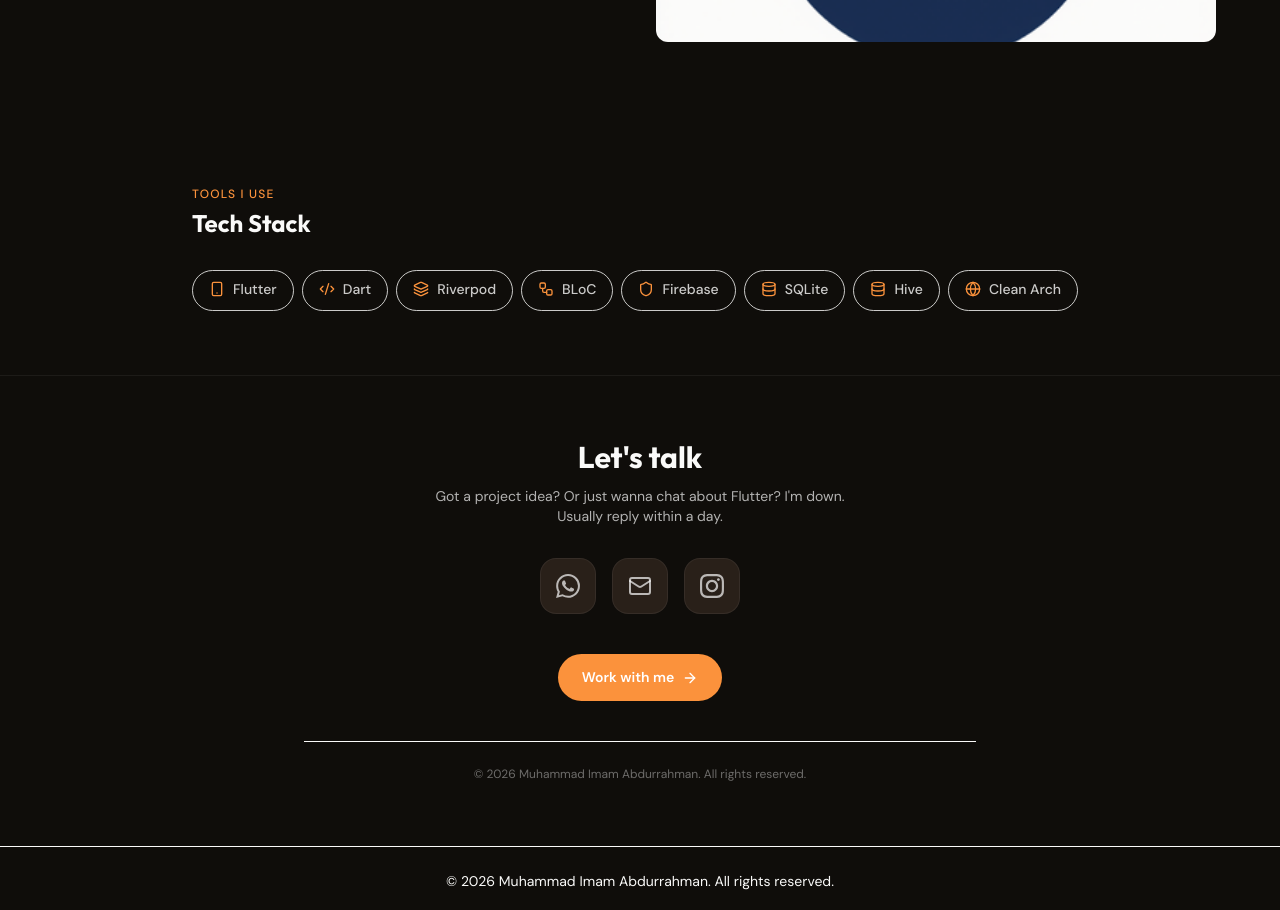
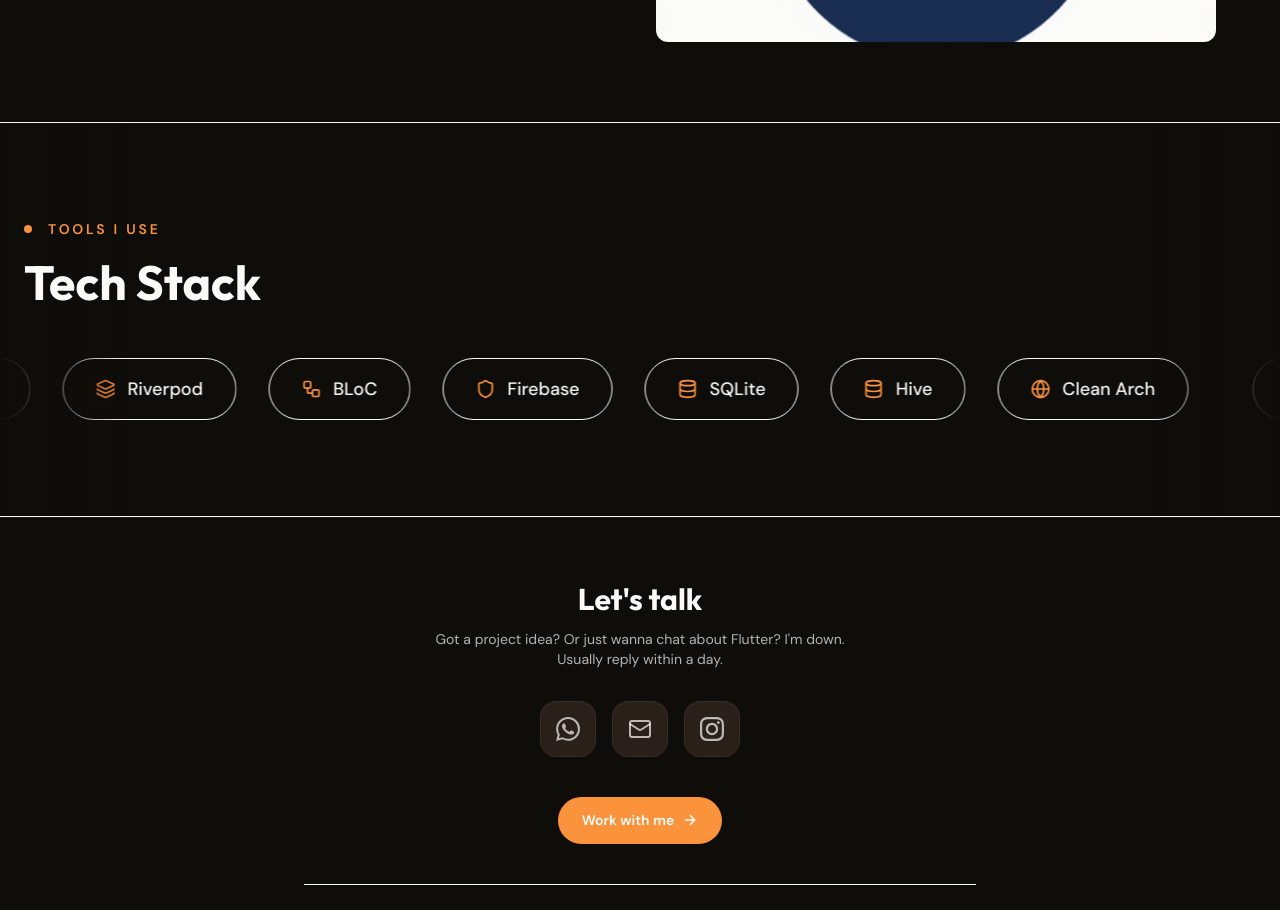
Before and after one commit to imamabdurrahmann/portfolio, a Next.js app: page / in a window 1280 px wide. Shown: the part 1620-2530 px from the top of the page. Built offline with nearby package versions, Linux system fonts and the light colour scheme.

Commit message:
feat: upgrade tech stack section with infinite scrolling marquee

```diff
--- a/src/components/TechStack.tsx
+++ b/src/components/TechStack.tsx
@@ -2,50 +2,64 @@
 
 import { useLocale } from "@/i18n/LocaleProvider";
 import { Code2, Database, Layers, Shield, Globe, Smartphone, Workflow } from "lucide-react";
+import { motion } from "framer-motion";
+import { Magnetic } from "./Magnetic";
 
 const techStack = [
-  { name: "Flutter", icon: <Smartphone className="w-4 h-4" /> },
-  { name: "Dart", icon: <Code2 className="w-4 h-4" /> },
-  { name: "Riverpod", icon: <Layers className="w-4 h-4" /> },
-  { name: "BLoC", icon: <Workflow className="w-4 h-4" /> },
-  { name: "Firebase", icon: <Shield className="w-4 h-4" /> },
-  { name: "SQLite", icon: <Database className="w-4 h-4" /> },
-  { name: "Hive", icon: <Database className="w-4 h-4" /> },
-  { name: "Clean Arch", icon: <Globe className="w-4 h-4" /> },
+  { name: "Flutter", icon: <Smartphone className="w-5 h-5" /> },
+  { name: "Dart", icon: <Code2 className="w-5 h-5" /> },
+  { name: "Riverpod", icon: <Layers className="w-5 h-5" /> },
+  { name: "BLoC", icon: <Workflow className="w-5 h-5" /> },
+  { name: "Firebase", icon: <Shield className="w-5 h-5" /> },
+  { name: "SQLite", icon: <Database className="w-5 h-5" /> },
+  { name: "Hive", icon: <Database className="w-5 h-5" /> },
+  { name: "Clean Arch", icon: <Globe className="w-5 h-5" /> },
 ];
 
 export function TechStack() {
   const { t } = useLocale();
 
   return (
-    <section className="py-16 px-6">
-      <div className="container mx-auto max-w-4xl">
-        {/* Section Header - simple */}
-        <div className="mb-8 text-left">
-          <div className="flex items-center gap-3 mb-2">
-            <span className="text-xs font-medium uppercase tracking-widest text-primary">
-              {t("techStack.subtitle")}
+    <section className="py-24 overflow-hidden bg-background relative border-y border-border">
+      {/* Background gradients */}
+      <div className="absolute left-0 top-0 w-32 h-full bg-gradient-to-r from-background to-transparent z-10 pointer-events-none"></div>
+      <div className="absolute right-0 top-0 w-32 h-full bg-gradient-to-l from-background to-transparent z-10 pointer-events-none"></div>
+
+      <div className="container mx-auto px-6 max-w-7xl mb-12 relative z-20">
+        <div className="flex items-center gap-4">
+          <div className="w-2 h-2 rounded-full bg-primary animate-pulse"></div>
+          <span className="text-sm font-semibold uppercase tracking-[0.2em] text-primary">
+            {t("techStack.subtitle") || "ALAT YANG SAYA PAKAI"}
           </span>
         </div>
-          <h2 className="text-2xl font-bold text-foreground">
-            {t("techStack.title")}
+        <h2 className="text-4xl md:text-5xl font-black mt-4">
+          {t("techStack.title") || "Tech Stack"}
         </h2>
       </div>
 
-        {/* Tech pills - no animations */}
-        <div className="flex flex-wrap gap-2">
+      <div className="flex w-full">
+        {/* We duplicate the content to make the infinite scroll seamless */}
+        {[...Array(2)].map((_, i) => (
+          <motion.div
+            key={i}
+            className="flex shrink-0 pr-8"
+            animate={{ x: ["0%", "-100%"] }}
+            transition={{
+              duration: 30,
+              ease: "linear",
+              repeat: Infinity,
+            }}
+          >
             {techStack.map((tech) => (
-            <div
-              key={tech.name}
-              className="px-4 py-2 rounded-full bg-secondary border border-border text-sm font-medium text-foreground/80 hover:border-primary/50 hover:text-primary transition-colors"
-            >
-              <span className="inline-flex items-center gap-2">
+              <Magnetic key={tech.name}>
+                <div className="mx-4 flex items-center gap-3 px-8 py-4 rounded-full bg-secondary/80 border border-border text-lg font-medium text-foreground hover:border-primary hover:text-primary transition-all hover:shadow-[0_0_20px_rgba(251,146,60,0.2)] cursor-pointer backdrop-blur-sm">
                   <span className="text-primary">{tech.icon}</span>
                   {tech.name}
-              </span>
                 </div>
+              </Magnetic>
             ))}
-        </div>
+          </motion.div>
+        ))}
       </div>
     </section>
   );
```
Lines whose indentation alone changed are shown as unchanged.
